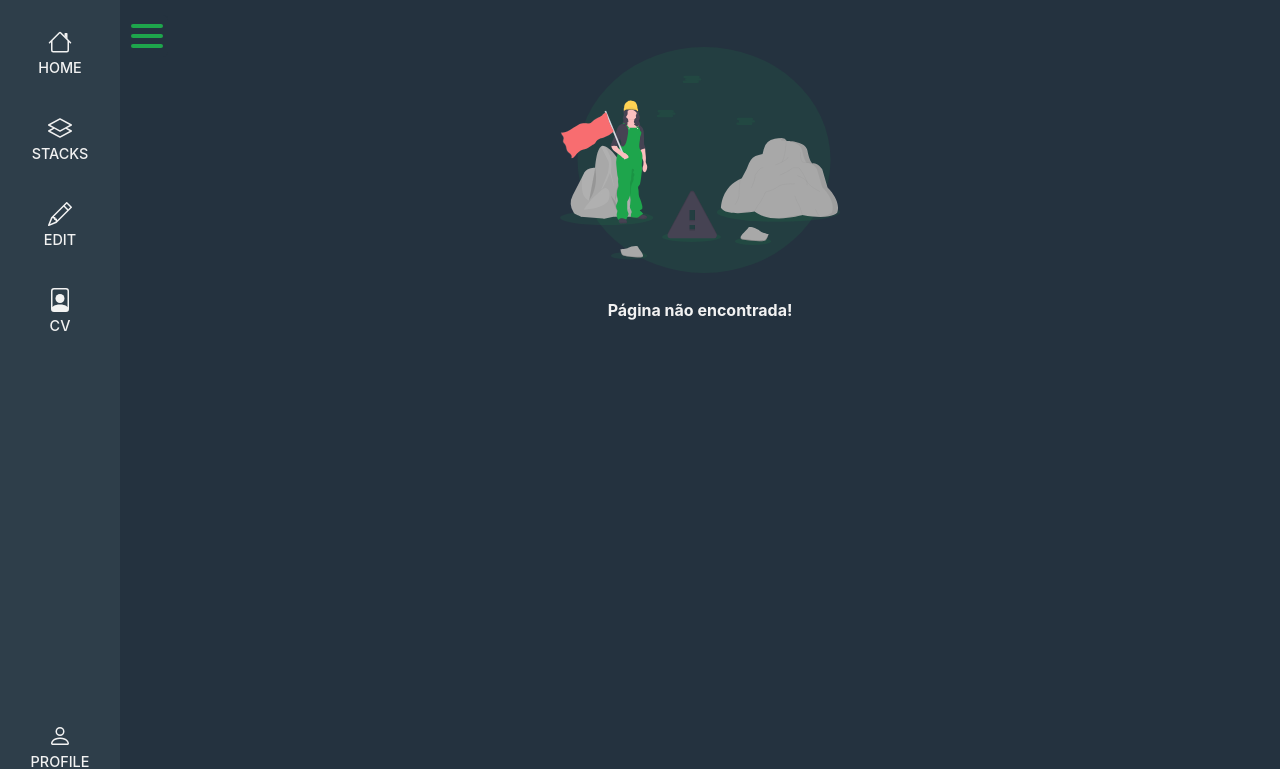
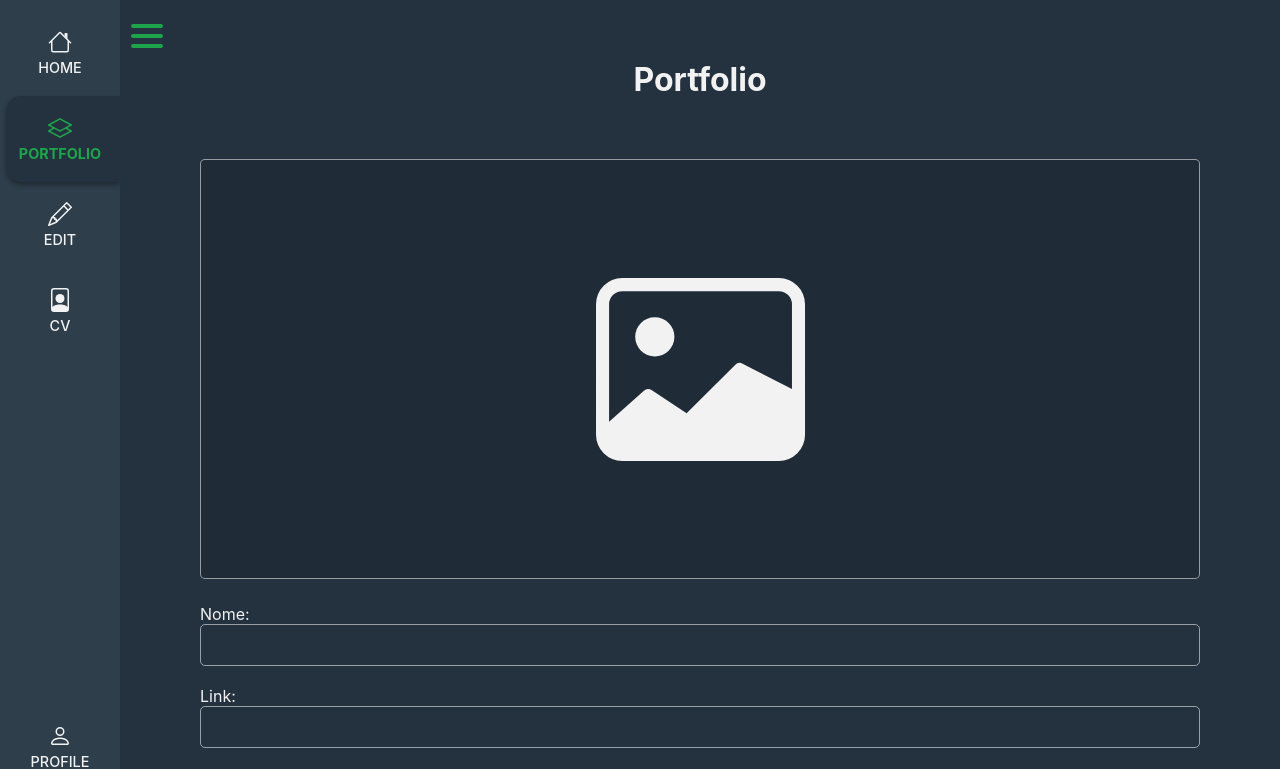
Before and after one commit to YaGRRusso/personal-admin, a React (Vite) app: page /portfolio in a window 1280 px wide. Shown: the top 769 px of the page. Built offline with nearby package versions, Linux system fonts and the light colour scheme.

Commit message:
portfolio page

```diff
--- a/package.json
+++ b/package.json
@@ -3,7 +3,7 @@
   "private": true,
   "version": "0.0.0",
   "scripts": {
-    "dev": "vite",
+    "dev": "vite --host",
     "build": "tsc && vite build",
     "preview": "vite preview"
   },
--- a/src/api.ts
+++ b/src/api.ts
@@ -12,7 +12,7 @@ export const api = {
             },
             data: image
         })
-        console.log(response.data)
+        console.log(response.data.data.link)
         return response
     }
 }
--- a/src/components/Layout/index.tsx
+++ b/src/components/Layout/index.tsx
@@ -9,7 +9,6 @@ import StackImg from '../../images/icons/layers.svg'
 import EditImg from '../../images/icons/pencil.svg'
 import CvImg from '../../images/icons/cv.svg'
 import ProfileImg from '../../images/icons/person.svg'
-import LogoImg from '../../images/logo/WhiteLogo.png'
 
 export const Layout = () => {
     const [menuActive, setMenuActive] = useState(true)
@@ -21,7 +20,7 @@ export const Layout = () => {
                     <ul>
                         <div>
                             <AsideItem name='Home' icon={HomeImg} route='/' />
-                            <AsideItem name='Stacks' icon={StackImg} route='/stacks' />
+                            <AsideItem name='Portfolio' icon={StackImg} route='/portfolio' />
                             <AsideItem name='Edit' icon={EditImg} route='/edit' />
                             <AsideItem name='CV' icon={CvImg} route='/cv' />
                         </div>
--- /dev/null
+++ b/src/pages/PortfolioPage/index.tsx
@@ -0,0 +1,56 @@
+import { FormEvent, useState } from 'react'
+import * as C from './styles'
+
+import BlankImg from '../../images/icons/image.svg'
+import { api } from '../../api';
+
+export const PortfolioPage = () => {
+    const [fileInput, setFileInput] = useState<File | undefined>()
+
+    const handleFormSubmit = (ev: FormEvent<HTMLFormElement>) => {
+        ev.preventDefault()
+
+        const formData = new FormData(ev.currentTarget)
+        const file = formData.get('imageInput') as File;
+
+        api.sendImage(file)
+    }
+
+    return (
+        <div className="container">
+            <h2 className='pageTitle'>Portfolio</h2>
+            <C.Form>
+                <C.ImageDisplay>
+                    {fileInput &&
+                        <label>
+                            <img src={URL.createObjectURL(fileInput)} alt="enviar imagem" className='portfolio-img' />
+                            <input type="file" name='imageInput' onChange={ev => ev.target.files ? setFileInput(ev.target.files[0]) : false} />
+                        </label>
+                    }
+                    {!fileInput &&
+                        <label>
+                            <img src={BlankImg} alt="enviar imagem" className='blank-img' />
+                            <input type="file" name='imageInput' onChange={ev => ev.target.files ? setFileInput(ev.target.files[0]) : false} />
+                        </label>
+                    }
+                </C.ImageDisplay>
+                <label>
+                    Nome:
+                    <input type="text" name='nameInput' />
+                </label>
+                <label className='big'>
+                    Link:
+                    <input type="url" name='linkInput' />
+                </label>
+                <label className='big'>
+                    Descrição:
+                    <textarea name="descInput"></textarea>
+                </label>
+                <label className='big'>
+                    Stacks:
+                    <textarea name="descInput"></textarea>
+                </label>
+            </C.Form>
+        </div>
+    )
+}
--- /dev/null
+++ b/src/pages/PortfolioPage/styles.ts
@@ -0,0 +1,77 @@
+import styled from "styled-components";
+
+export const Form = styled.form`
+    display: flex;
+    align-items: center;
+    justify-content: center;
+    flex-direction: column;
+    width: 100%;
+    max-width: 1000px;
+
+    label{
+        display: flex;
+        justify-content: center;
+        flex-direction: column;
+        width: 100%;
+        margin: 10px 0;
+    }
+
+    input[type=file]{
+        display: none
+    }
+
+    input, textarea{
+        background-color: transparent;
+        border: 1px solid ${props => props.theme.border};
+        border-radius: 5px;
+        padding: 10px;
+        font-size: 16px;
+        color: ${props => props.theme.color};
+    }
+
+
+    textarea{
+        resize: vertical;
+    }
+`
+
+export const ImageDisplay = styled.div`
+    display: flex;
+    align-items: center;
+    justify-content: center;
+    width: 100%;
+    height: 420px;
+    background-color: ${props => props.theme.cardBackground + '90'};
+    border: 1px solid ${props => props.theme.border};
+    border-radius: 5px;
+    margin-bottom: 15px;
+
+    :hover{
+        background-color: ${props => props.theme.cardBackground};
+
+        .blank-img{
+            transform: scale(1.05);
+        }
+    }
+
+    label{
+        display: flex;
+        align-items: center;
+        justify-content: center;
+        height: 100%;
+        cursor: pointer;
+    }
+
+    .portfolio-img{
+        object-fit: cover;
+        object-position: top;
+        width: 100%;
+        height: 100%;
+        border-radius: 5px;
+    }
+
+    .blank-img{
+        width: 50%;
+        height: 50%;
+    }
+`
--- a/src/pages/StacksPage/index.tsx
+++ /dev/null
@@ -1,41 +0,0 @@
-import { ChangeEventHandler, FormEvent, useState } from 'react'
-import * as C from './styles'
-
-import BlankImg from '../../images/icons/image.svg'
-import { api } from '../../api';
-
-export const StacksPage = () => {
-    const [nameInput, setNameInput] = useState('');
-    const [imageInput, setImageInput] = useState<File>();
-
-    const handleFormSubmit = (ev: FormEvent<HTMLFormElement>) => {
-        ev.preventDefault()
-
-        const formData = new FormData(ev.currentTarget)
-        const file = formData.get('imageInput') as File;
-
-        api.sendImage(file)
-    }
-
-    return (
-        <div className="container">
-            <h2 className='pageTitle'>Stacks</h2>
-            <div className='flexLine'>
-                <C.Form className='cardItem' onSubmit={handleFormSubmit}>
-                    <h3>Adicionar Nova Stack</h3>
-                    <label>
-                        Nome:
-                        <input type="text" name='stack' value={nameInput} onChange={ev => setNameInput(ev.target.value)} />
-                    </label>
-                    <label>
-                        Imagem:
-                        <input type="file" name='imageInput' onChange={ev => ev.target.files ? setImageInput(ev.target.files[0]) : false} />
-                    </label>
-                </C.Form>
-                <C.StackDisplay className='cardItem'>
-                    <img src={imageInput ? URL.createObjectURL(imageInput) : BlankImg} alt="stack" />
-                </C.StackDisplay>
-            </div>
-        </div>
-    )
-}
--- a/src/pages/StacksPage/styles.ts
+++ /dev/null
@@ -1,42 +0,0 @@
-import styled from "styled-components";
-
-export const Form = styled.form`
-    flex: 2;
-
-    label{
-        display: flex;
-        flex-direction: column;
-        margin: 10px auto;
-        width: 90%;
-    }
-
-    input{
-        background-color: transparent;
-        border: 1px solid white;
-        font-size: 16px;
-        padding: 10px;
-        border-radius: 10px;
-        outline: none;
-        width: 100%;
-        color: ${props => props.theme.color};
-    }
-
-    input[type=file]{
-        cursor: pointer;
-        font-size: 1rem;
-
-        ::-webkit-file-upload-button{
-            display: none;
-        }
-    }
-`
-
-export const StackDisplay = styled.div`
-    flex: 1;
-
-    img{
-        height: 280px;
-        min-width: 80px;
-        filter: brightness(0) invert(1);
-    }
-`
--- a/src/router.tsx
+++ b/src/router.tsx
@@ -4,13 +4,13 @@ import { EditPage } from "./pages/EditPage"
 import { HomePage } from "./pages/HomePage"
 import { NotFoundPage } from "./pages/NotFoundPage"
 import { ProfilePage } from "./pages/ProfilePage"
-import { StacksPage } from "./pages/StacksPage"
+import { PortfolioPage } from "./pages/PortfolioPage"
 
 export const RouteList = () => {
     return useRoutes([
         { path: '*', element: <NotFoundPage /> },
         { path: '/', element: <HomePage /> },
-        { path: '/stacks', element: <StacksPage /> },
+        { path: '/portfolio', element: <PortfolioPage /> },
         { path: '/edit', element: <EditPage /> },
         { path: '/cv', element: <CvPage /> },
         { path: '/profile', element: <ProfilePage /> },
--- a/src/theme/theme.ts
+++ b/src/theme/theme.ts
@@ -5,7 +5,8 @@ export const darkTheme: DefaultTheme = {
     primaryColor: '#1EA54C',
     backgroundColor: '#24323F',
     menuBackground: '#2E3E4A',
-    cardBackground: '#1D2733'
+    cardBackground: '#1D2733',
+    border: '#f2f2f290'
 }
 
 export const GlobalStyles = createGlobalStyle`
@@ -27,33 +28,11 @@ export const GlobalStyles = createGlobalStyle`
         flex-direction: column;
         width: 95%;
         margin: auto;
-        padding: 20px 0;
+        padding: 60px 0;
     }
     .pageTitle{
         font-size: 2rem;
-        margin-bottom: 30px;
-    }
-    .flexLine{
-        display: flex;
-        align-items: stretch;
-        justify-content: center;
-        width: 100%;
-        margin: 0 auto;
-
-        @media (max-width: 768px){
-            flex-direction: column;
-        }
-    }
-    .cardItem{
-        display: flex;
-        align-items: center;
-        justify-content: center;
-        flex-direction: column;
-        background-color: ${props => props.theme.cardBackground};
-        border-radius: 10px;
-        padding: 15px;
-        margin: 10px;
-        box-shadow: 1px 3px 5px #00000060;
+        margin-bottom: 60px;
     }
 
     body{
```
Also changed, not shown: src/theme/styled.d.ts (+4 -3 lines), src/images/icons/image.svg.
